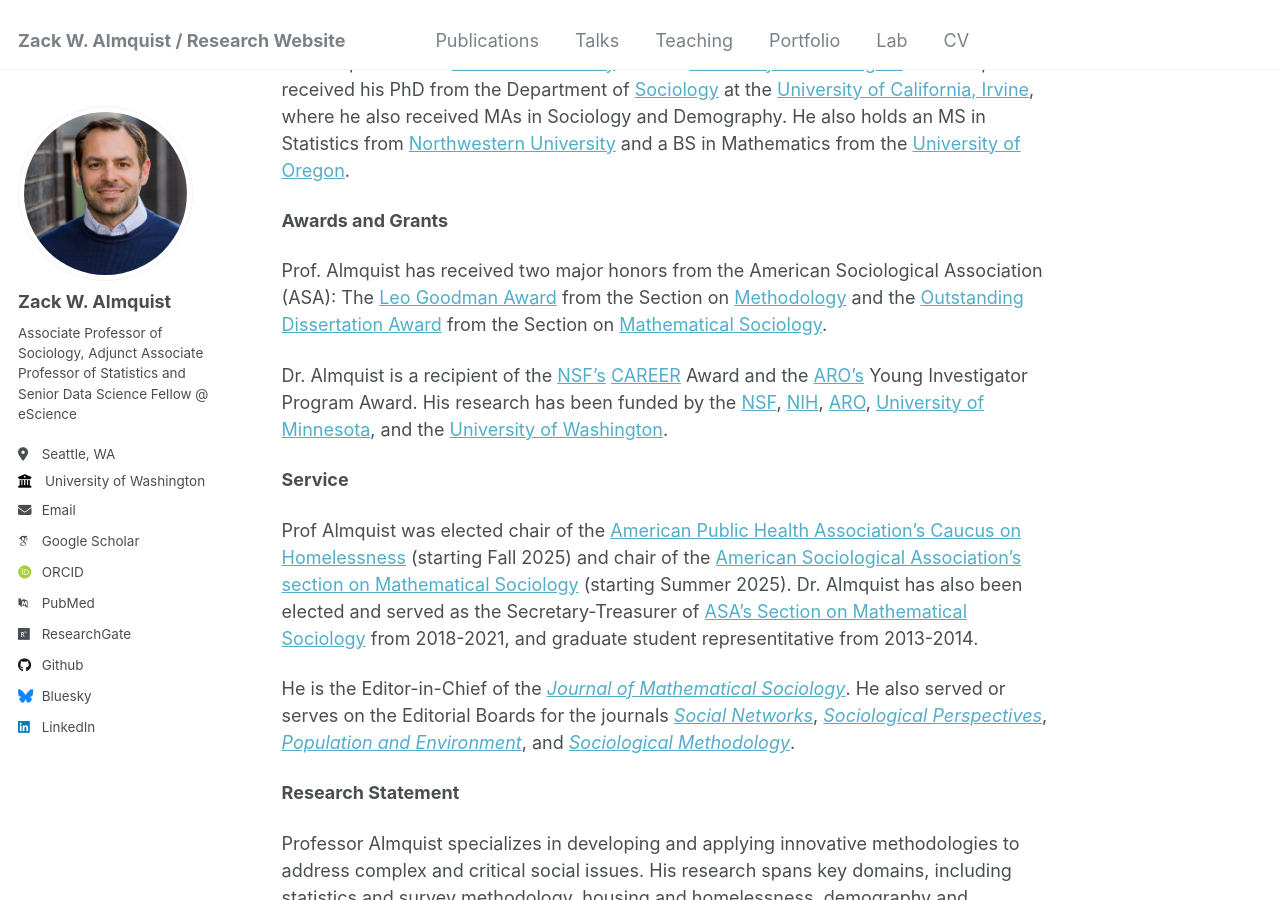
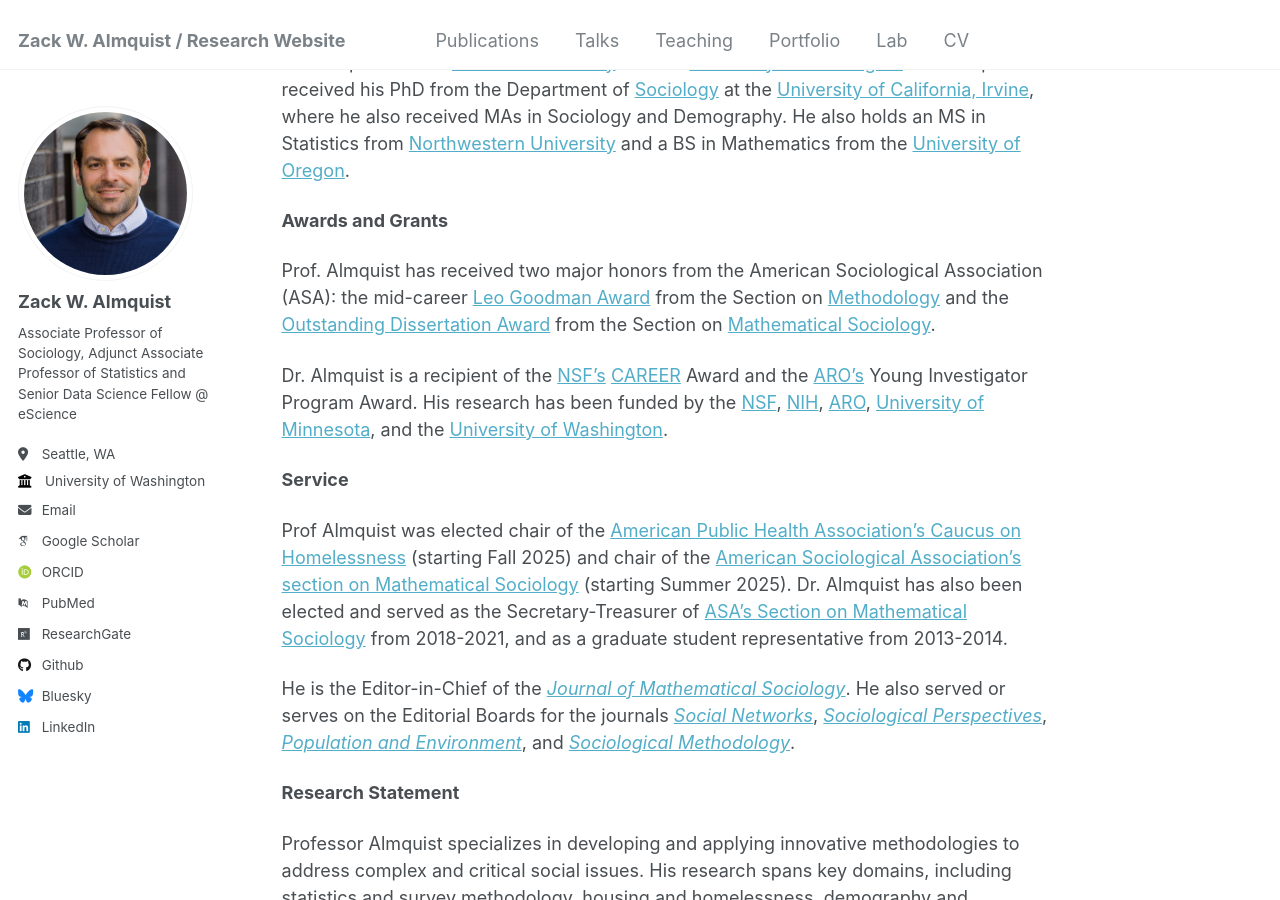
Before and after one commit to zalmquist/zalmquist.github.io, a Jekyll site: the page built from _pages/about.md, in a window 1280 px wide and 900 px high, scrolled down 285 px. Built offline with Jekyll 4.4.1, drawn with Linux system fonts in a browser that asks for light colours; some web fonts are replaced.

Commit message:
Update about.md

```diff
--- a/_pages/about.md
+++ b/_pages/about.md
@@ -13,13 +13,13 @@ redirect_from:
 
 **Awards and Grants**
 
-Prof. Almquist has received two major honors from the American Sociological Association (ASA): The [Leo Goodman Award](https://www.asanet.org/communities-sections/sections/current-sections/methodology/methodology-award-recipient-history) from the Section on [Methodology](https://www.asanet.org/asa-communities/sections/methodology) and the [Outstanding Dissertation Award](http://www.asanet.org/sections/mathematical_past_recipients.cfm) from the Section on [Mathematical Sociology](http://www.asanet.org/asa-communities/sections/mathematical-sociology).
+Prof. Almquist has received two major honors from the American Sociological Association (ASA): the mid-career [Leo Goodman Award](https://www.asanet.org/communities-sections/sections/current-sections/methodology/methodology-award-recipient-history) from the Section on [Methodology](https://www.asanet.org/asa-communities/sections/methodology) and the [Outstanding Dissertation Award](http://www.asanet.org/sections/mathematical_past_recipients.cfm) from the Section on [Mathematical Sociology](http://www.asanet.org/asa-communities/sections/mathematical-sociology).
 
 Dr. Almquist is a recipient of the [NSF's](https://www.nsf.gov/) [CAREER](https://beta.nsf.gov/funding/opportunities/faculty-early-career-development-program-career) Award and the [ARO's](http://www.arl.army.mil/www/default.cfm?page=29) Young Investigator Program Award. His research has been funded by the [NSF](http://www.nsf.gov/ ), [NIH](https://www.nichd.nih.gov/), [ARO](http://www.arl.army.mil/www/default.cfm?page=29), [University of Minnesota](http://www.umn.edu/), and the [University of Washington](https://www.washington.edu/).
 
 **Service**
 
-Prof Almquist was elected chair of the [American Public Health Association's Caucus on Homelessness](https://www.apha.org/apha-communities/caucuses/caucus-on-homelessness) (starting Fall 2025) and chair of the [American Sociological Association's section on Mathematical Sociology](https://www.asanet.org/asa_sections/mathematical-sociology/) (starting Summer 2025). Dr. Almquist has also been elected and served as the Secretary-Treasurer of [ASA's Section on Mathematical Sociology](http://www.asanet.org/asa-communities/sections/mathematical-sociology) from 2018-2021, and graduate student representitative from 2013-2014.
+Prof Almquist was elected chair of the [American Public Health Association's Caucus on Homelessness](https://www.apha.org/apha-communities/caucuses/caucus-on-homelessness) (starting Fall 2025) and chair of the [American Sociological Association's section on Mathematical Sociology](https://www.asanet.org/asa_sections/mathematical-sociology/) (starting Summer 2025). Dr. Almquist has also been elected and served as the Secretary-Treasurer of [ASA's Section on Mathematical Sociology](http://www.asanet.org/asa-communities/sections/mathematical-sociology) from 2018-2021, and as a graduate student representative from 2013-2014.
 
 He is the Editor-in-Chief of the [*Journal of Mathematical Sociology*](https://www.tandfonline.com/journals/gmas20). He also served or serves on the Editorial Boards for the journals [*Social Networks*](https://www.journals.elsevier.com/social-networks/), [*Sociological Perspectives*](https://journals.sagepub.com/home/spx), [*Population and Environment*](https://www.springer.com/journal/11111/), and  [*Sociological Methodology*](http://journals.sagepub.com/home/smx).
 
```
